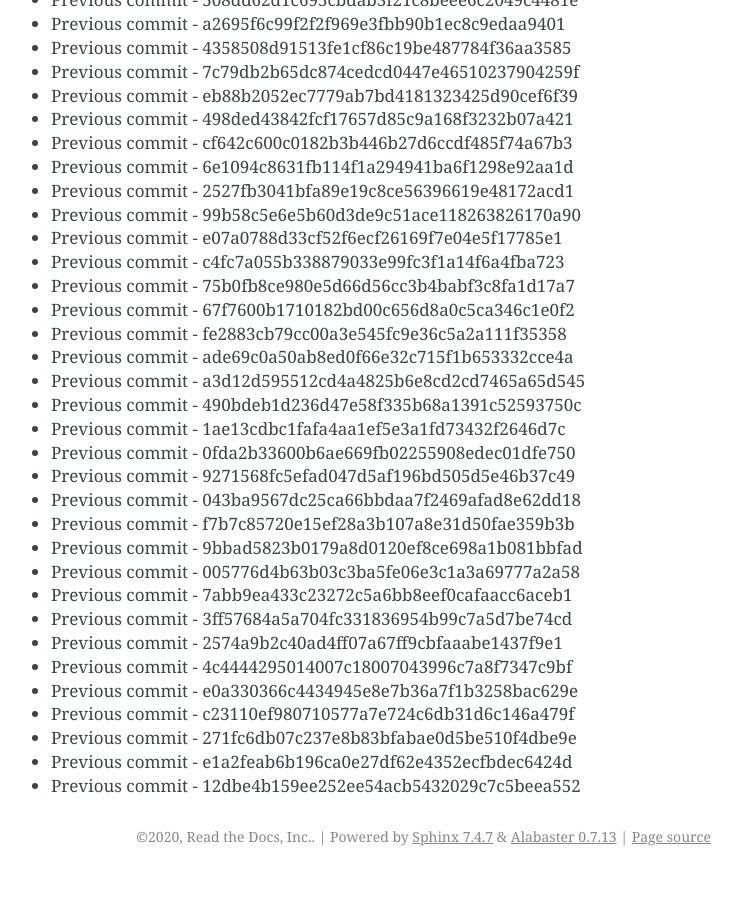
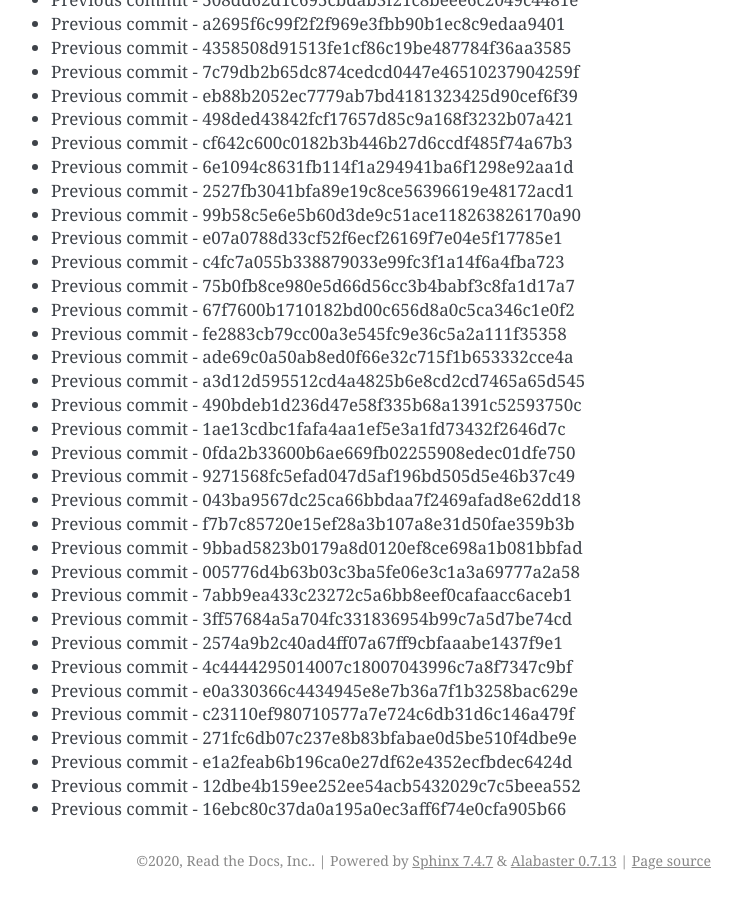
Before and after one commit to readthedocs/rtd-git-stresstest, a Sphinx documentation site: the page built from docs/updates.rst, in a window 1280 px wide and 900 px high, scrolled down 88537 px. Shown: the whole window, without its empty margins (399-1141 px from the left). Built offline with Sphinx 7.4.7, drawn with Linux system fonts in a browser that asks for light colours; before the commit the page ends 89413 px from its top, so only the background shows below that.

Commit message:
Generating commit from previous: 16ebc80c37da0a195a0ec3aff6f74e0cfa905b66

```diff
--- a/docs/updates.rst
+++ b/docs/updates.rst
@@ -3752,3 +3752,4 @@ It can be tested for any performance characteristics.
 * Previous commit - 271fc6db07c237e8b83bfabae0d5be510f4dbe9e
 * Previous commit - e1a2feab6b196ca0e27df62e4352ecfbdec6424d
 * Previous commit - 12dbe4b159ee252ee54acb5432029c7c5beea552
+* Previous commit - 16ebc80c37da0a195a0ec3aff6f74e0cfa905b66
```
